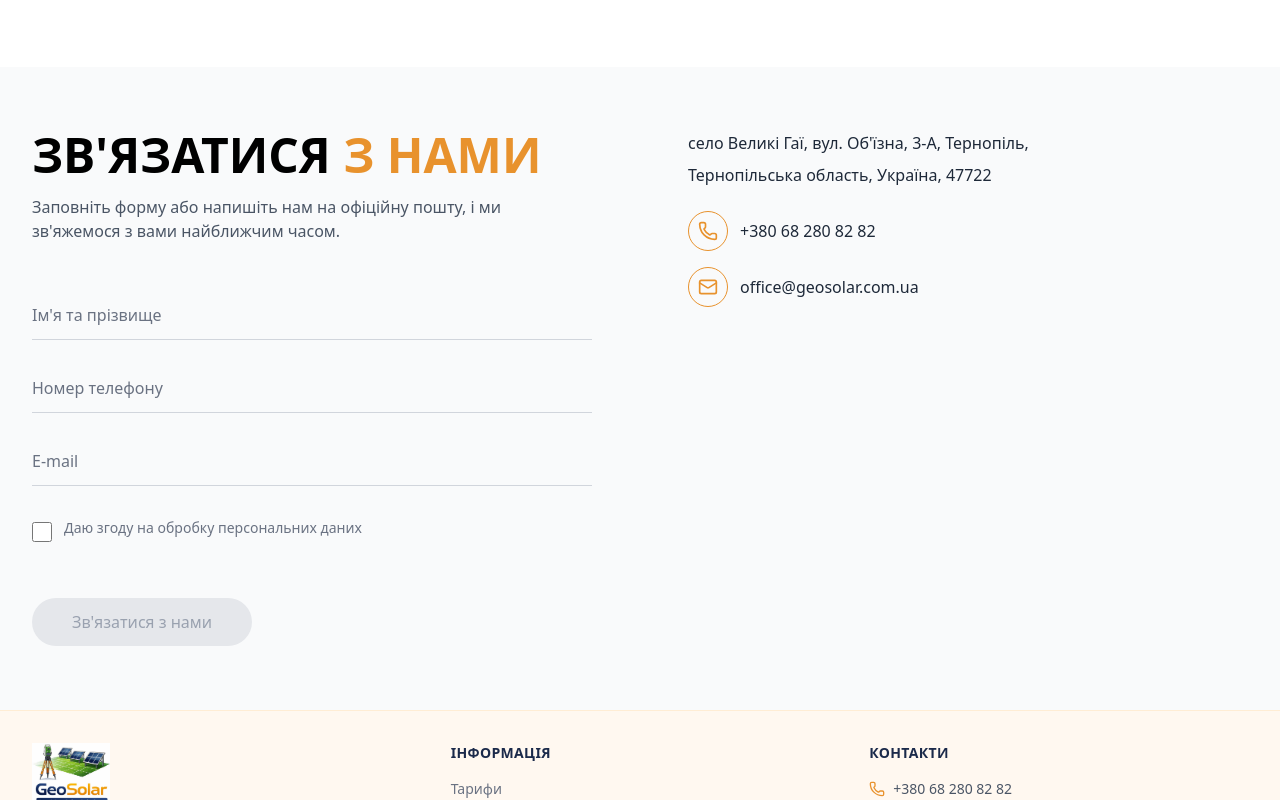
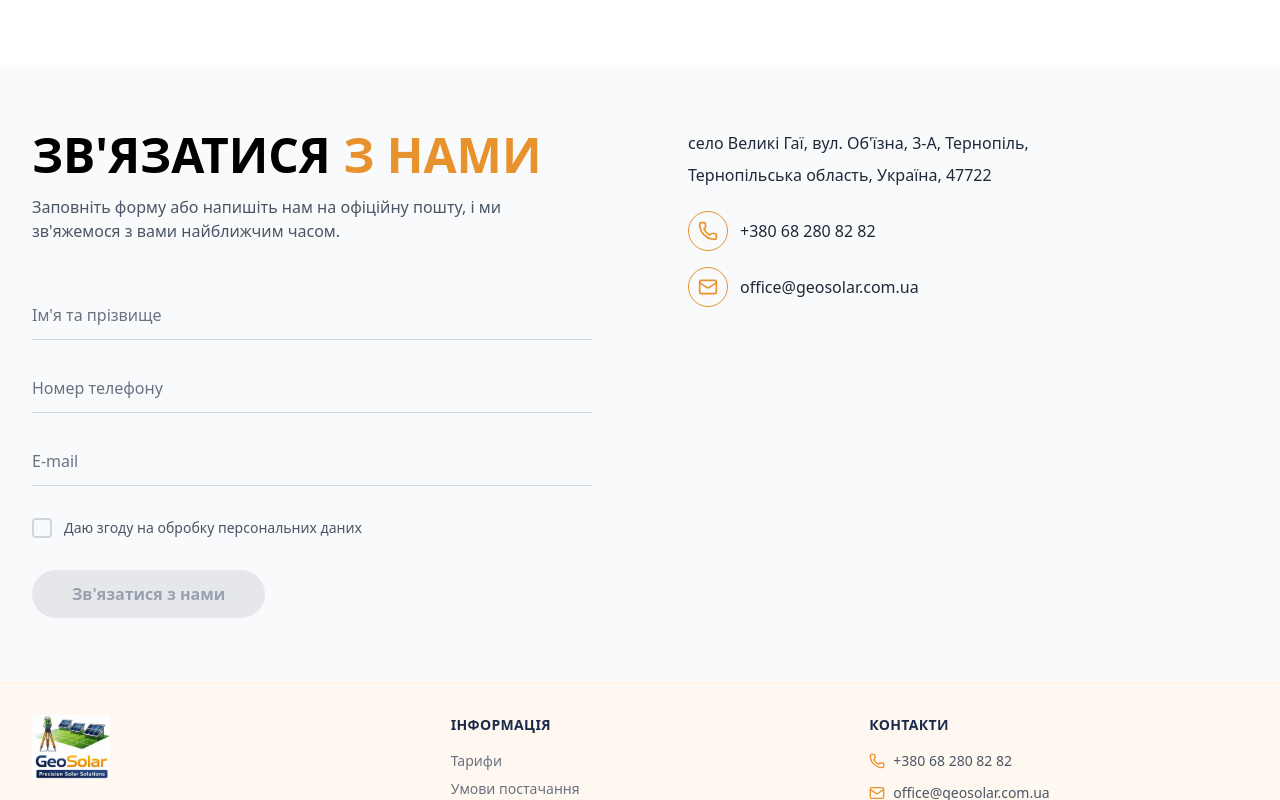
Before and after one commit to rostiksok/geosolar-landing, a Next.js app: page / in a window 1280 px wide. Shown: the part 8660-9460 px from the top of the page. Built offline with nearby package versions, Linux system fonts and the light colour scheme.

Commit message:
feat: Implement a functional contact form with Web3Forms integration, state management, and loading/success/error UI.

```diff
--- a/app/components/Contact.tsx
+++ b/app/components/Contact.tsx
@@ -1,13 +1,61 @@
-import { Phone, Mail } from "lucide-react";
+"use client";
+import { useState } from "react";
+import { Phone, Mail, Loader2, CheckCircle2 } from "lucide-react";
 
 export default function Contact() {
+  const [status, setStatus] = useState<"idle" | "loading" | "success" | "error">("idle");
+  const [formData, setFormData] = useState({
+    name: "",
+    phone: "",
+    email: "",
+    consent: false,
+  });
+
+  const handleSubmit = async (e: React.FormEvent) => {
+    e.preventDefault();
+    if (!formData.consent) return;
+
+    setStatus("loading");
+
+    try {
+      const response = await fetch("https://api.web3forms.com/submit", {
+        method: "POST",
+        headers: {
+          "Content-Type": "application/json",
+          Accept: "application/json",
+        },
+        body: JSON.stringify({
+          access_key: "85613bfe-8603-433f-947c-0dfe07b3274f",
+          name: formData.name,
+          phone: formData.phone,
+          email: formData.email,
+          subject: "Запит з сайту GeoSolar",
+          from_name: "GeoSolar Landing",
+        }),
+      });
+
+      const result = await response.json();
+      console.log("Web3Forms Result:", result);
+
+      if (result.success) {
+        setStatus("success");
+        setFormData({ name: "", phone: "", email: "", consent: false });
+      } else {
+        console.error("Web3Forms Error:", result.message);
+        setStatus("error");
+      }
+    } catch (error) {
+      console.error("Error sending email:", error);
+      setStatus("error");
+    }
+  };
+
   return (
     <section id="contacts" className="relative py-16 overflow-hidden bg-gray-50">
       {/* Background Image */}
       <div
         className="absolute bottom-0 left-0 right-0 h-[400px] w-full z-0 pointer-events-none"
         style={{
-          // backgroundImage: "public/footer.png",
           backgroundSize: "cover",
           backgroundPosition: "bottom center",
           backgroundRepeat: "no-repeat",
@@ -25,10 +73,26 @@ export default function Contact() {
               Заповніть форму або напишіть нам на офіційну пошту, і ми зв'яжемося з вами найближчим часом.
             </p>
 
-            <form className="space-y-6">
+            {status === "success" ? (
+              <div className="bg-white p-8 rounded-3xl shadow-sm border border-green-100 flex flex-col items-center text-center animate-in fade-in zoom-in duration-300">
+                <CheckCircle2 className="w-16 h-16 text-green-500 mb-4" />
+                <h3 className="text-2xl font-bold text-gray-900 mb-2">Дякуємо за запит!</h3>
+                <p className="text-gray-600 mb-6">Ми отримали ваші дані та зв'яжемося з вами найближчим часом.</p>
+                <button
+                  onClick={() => setStatus("idle")}
+                  className="px-8 py-2 text-[#E8922D] font-bold border-2 border-[#E8922D] rounded-full hover:bg-orange-50 transition-colors"
+                >
+                  Надіслати ще раз
+                </button>
+              </div>
+            ) : (
+              <form className="space-y-6" onSubmit={handleSubmit}>
                 <div>
                   <input
                     type="text"
+                    required
+                    value={formData.name}
+                    onChange={(e) => setFormData({ ...formData, name: e.target.value })}
                     placeholder="Ім'я та прізвище"
                     className="w-full bg-transparent border-b border-gray-300 py-3 text-gray-900 focus:outline-none focus:border-[#E8922D] placeholder-gray-500 transition-colors"
                   />
@@ -36,6 +100,9 @@ export default function Contact() {
                 <div>
                   <input
                     type="tel"
+                    required
+                    value={formData.phone}
+                    onChange={(e) => setFormData({ ...formData, phone: e.target.value })}
                     placeholder="Номер телефону"
                     className="w-full bg-transparent border-b border-gray-300 py-3 text-gray-900 focus:outline-none focus:border-[#E8922D] placeholder-gray-500 transition-colors"
                   />
@@ -43,43 +110,68 @@ export default function Contact() {
                 <div>
                   <input
                     type="email"
+                    required
+                    value={formData.email}
+                    onChange={(e) => setFormData({ ...formData, email: e.target.value })}
                     placeholder="E-mail"
                     className="w-full bg-transparent border-b border-gray-300 py-3 text-gray-900 focus:outline-none focus:border-[#E8922D] placeholder-gray-500 transition-colors"
                   />
                 </div>
 
-              <div className="flex items-start gap-3 mt-8">
+                <div className="flex items-center gap-3 mt-8 group">
+                  <div className="relative flex items-center cursor-pointer">
                     <input
                       id="consent"
                       type="checkbox"
-                  className="mt-1 h-5 w-5 rounded border-gray-300 text-[#E8922D] focus:ring-[#E8922D]"
+                      required
+                      checked={formData.consent}
+                      onChange={(e) => setFormData({ ...formData, consent: e.target.checked })}
+                      className="peer h-5 w-5 appearance-none rounded border-2 border-gray-300 checked:bg-[#E8922D] checked:border-[#E8922D] focus:ring-2 focus:ring-[#E8922D]/20 focus:outline-none transition-all cursor-pointer"
                     />
-                <label htmlFor="consent" className="text-sm text-gray-500">
+                    <svg
+                      className="absolute h-3 w-3 pointer-events-none hidden peer-checked:block text-white left-1 top-1"
+                      xmlns="http://www.w3.org/2000/svg"
+                      viewBox="0 0 24 24"
+                      fill="none"
+                      stroke="currentColor"
+                      strokeWidth="4"
+                      strokeLinecap="round"
+                      strokeLinejoin="round"
+                    >
+                      <polyline points="20 6 9 17 4 12"></polyline>
+                    </svg>
+                  </div>
+                  <label htmlFor="consent" className="text-sm text-gray-600 cursor-pointer select-none group-hover:text-gray-900 transition-colors">
                     Даю згоду на обробку персональних даних
                   </label>
                 </div>
 
+                {status === "error" && (
+                  <p className="text-red-500 text-sm">Виникла помилка при відправці. Спробуйте ще раз або напишіть нам на пошту.</p>
+                )}
+
                 <button
                   type="submit"
-                className="mt-8 px-10 py-3 bg-gray-200 text-gray-400 font-medium rounded-full cursor-not-allowed hover:bg-gray-300 transition-colors"
-                disabled
+                  disabled={status === "loading" || !formData.consent}
+                  className={`mt-8 px-10 py-3 font-bold rounded-full transition-all flex items-center gap-2
+                    ${formData.consent
+                      ? "bg-[#1B2A4A] text-white hover:bg-[#152238] shadow-lg shadow-navy-900/20 active:scale-95"
+                      : "bg-gray-200 text-gray-400 cursor-not-allowed"}
+                    ${status === "loading" ? "opacity-80 pointer-events-none" : ""}`}
                 >
-                Зв'язатися з нами
+                  {status === "loading" ? (
+                    <>
+                      <Loader2 className="w-5 h-5 animate-spin" />
+                      Відправляємо...
+                    </>
+                  ) : "Зв'язатися з нами"}
                 </button>
               </form>
+            )}
           </div>
 
           {/* Right Side: Contact Info & House Visual */}
           <div className="relative">
-             {/* <div className="flex gap-4">
-                <div className="w-10 h-10 bg-[#1e293b] rounded flex items-center justify-center">
-                   <span className="text-white font-bold">f</span>
-                </div>
-                <div className="w-10 h-10 bg-[#3b5998] rounded flex items-center justify-center">
-                    <span className="text-white font-bold">in</span>
-                </div>
-             </div> */}
-
              <div className="space-y-6 mb-12">
                 <div className="text-gray-800 space-y-2">
                    <p className="font-medium">село Великі Гаї, вул. Об'їзна, 3-А, Тернопіль,</p>
@@ -87,17 +179,17 @@ export default function Contact() {
                 </div>
 
                 <div className="space-y-4">
-                  <a href="https://wa.me/380682808282" target="_blank" className="flex items-center gap-3">
-                     <div className="w-10 h-10 rounded-full border border-[#E8922D] flex items-center justify-center text-[#E8922D]">
+                  <a href="https://wa.me/380682808282" target="_blank" className="flex items-center gap-3 group">
+                     <div className="w-10 h-10 rounded-full border border-[#E8922D] flex items-center justify-center text-[#E8922D] group-hover:bg-[#E8922D] group-hover:text-white transition-all">
                         <Phone size={20} />
                      </div>
-                     <span className="text-gray-800 font-medium">+380 68 280 82 82</span>
+                     <span className="text-gray-800 font-medium group-hover:text-[#E8922D] transition-colors">+380 68 280 82 82</span>
                   </a>
-                   <a href="mailto:office@geosolar.com.ua" target="_blank" className="flex items-center gap-3">
-                     <div className="w-10 h-10 rounded-full border border-[#E8922D] flex items-center justify-center text-[#E8922D]">
+                   <a href="mailto:office@geosolar.com.ua" target="_blank" className="flex items-center gap-3 group">
+                     <div className="w-10 h-10 rounded-full border border-[#E8922D] flex items-center justify-center text-[#E8922D] group-hover:bg-[#E8922D] group-hover:text-white transition-all">
                         <Mail size={20} />
                      </div>
-                     <span className="text-gray-800 font-medium">office@geosolar.com.ua</span>
+                     <span className="text-gray-800 font-medium group-hover:text-[#E8922D] transition-colors">office@geosolar.com.ua</span>
                   </a>
                 </div>
              </div>
```
Lines whose indentation alone changed are shown as unchanged.
